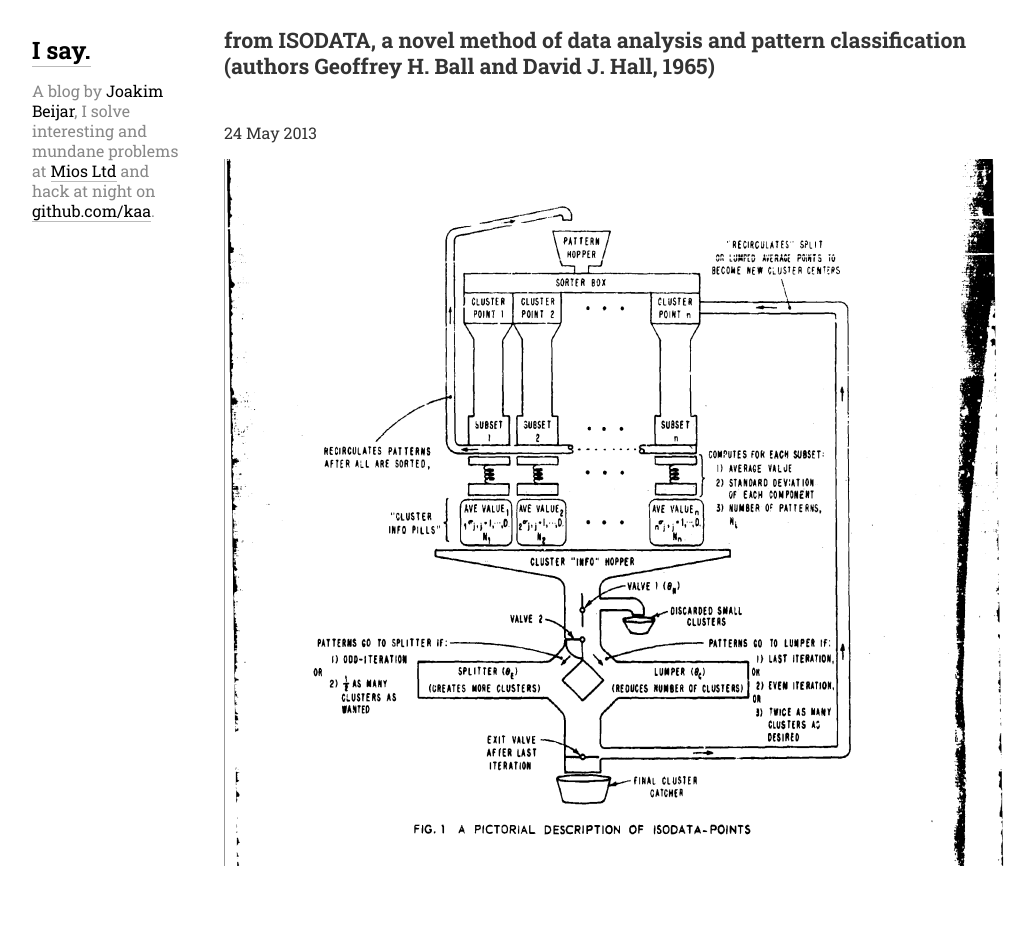
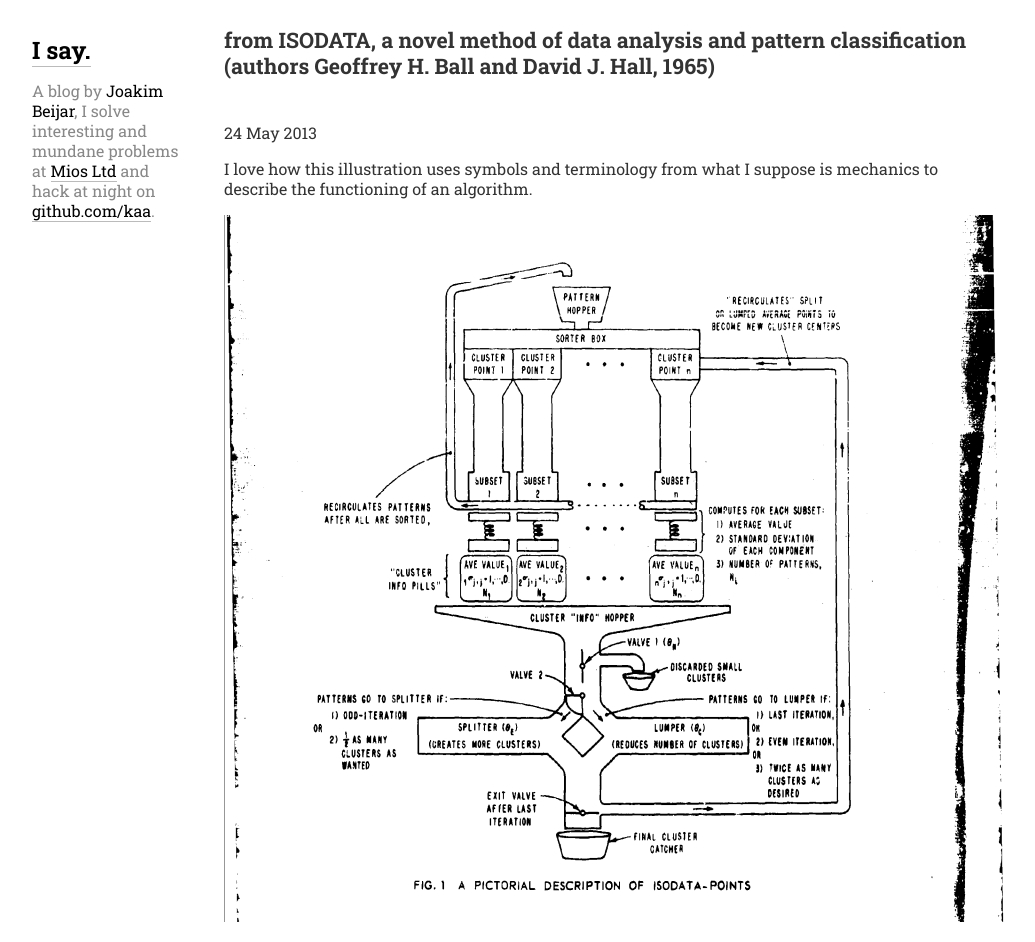
Before and after one commit to kaa/kaa.github.io, a Jekyll site: the page built from _posts/tumblr/2013-05-24-from-isodata-a-novel-method-of-data-analysis-and-pattern-classificationauthors-geoffrey-h-ball-and-david-j-hall-1965.markdown, in a window 1280 px wide. Shown: the whole page, without its empty margins (128-1163 px from the left). Built offline with Jekyll 4.4.1, drawn with Linux system fonts in a browser that asks for light colours; before the commit the page ends 900 px from its top, so only the background shows below that.

Commit message:
Fix some tumbler conversion

```diff
--- a/_posts/tumblr/2013-05-24-from-isodata-a-novel-method-of-data-analysis-and-pattern-classificationauthors-geoffrey-h-ball-and-david-j-hall-1965.markdown
+++ b/_posts/tumblr/2013-05-24-from-isodata-a-novel-method-of-data-analysis-and-pattern-classificationauthors-geoffrey-h-ball-and-david-j-hall-1965.markdown
@@ -5,4 +5,5 @@ title: |-
   (authors Geoffrey H. Ball and David J. Hall, 1965)
 layout: post
 ---
+<p>I love how this illustration uses symbols and terminology from what I suppose is mechanics to describe the functioning of an algorithm.</p>
 <img src="/tumblr_files/tumblr_mnakwav15N1qzn3emo1_1280.png"/>
```
